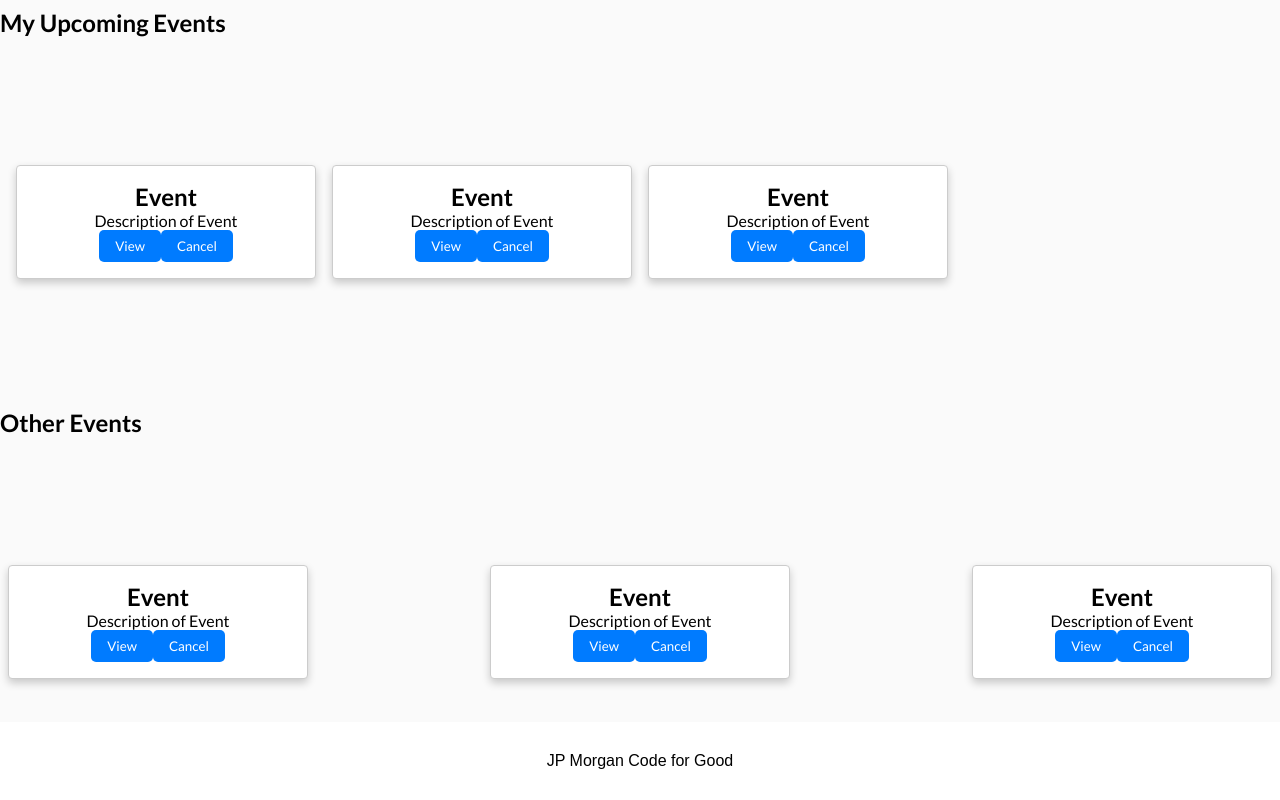
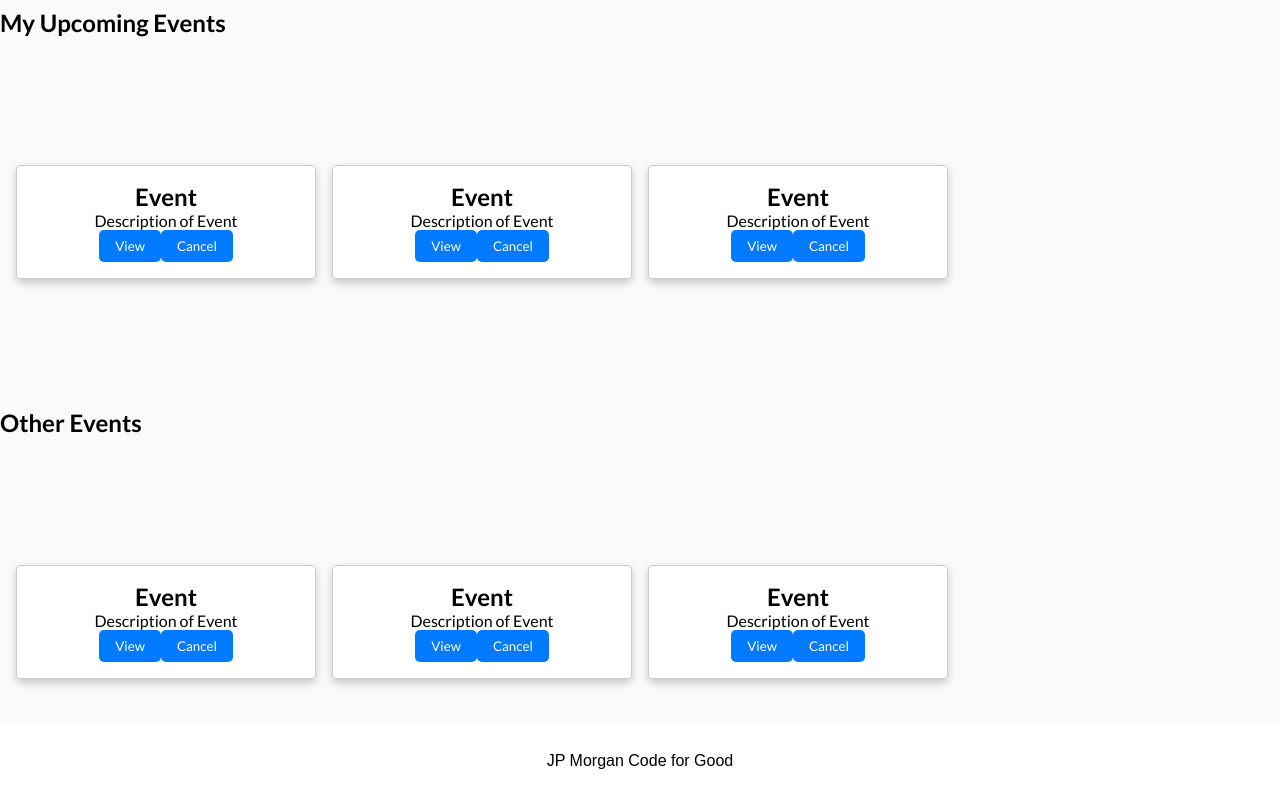
Before and after one commit to cfgdelaware23/Team-3, a React (Create React App) app in the folder frontend/: page / in a window 1280 px wide. Shown: the part 359-1159 px from the top of the page. Built offline with nearby package versions, Linux system fonts and the light colour scheme.

Commit message:
finish up the positioning of the cards and deleted some extra comments

```diff
--- a/frontend/src/Host.js
+++ b/frontend/src/Host.js
@@ -85,12 +85,15 @@ const Host = () => {
 
                  <h1> Other Events</h1>
              </section>
-                 <section class="section">
-                 <Card />
 
-                 <Card />
-                 <Card />
-                 </section>
+             <section class="section">
+
+                <div className="card-container">
+                <Card />
+                <Card />
+                <Card />
+                </div>
+            </section>
 
 
              <footer className="footer">
```
Also changed, not shown: frontend/src/Host.css (+0 -15 lines).
